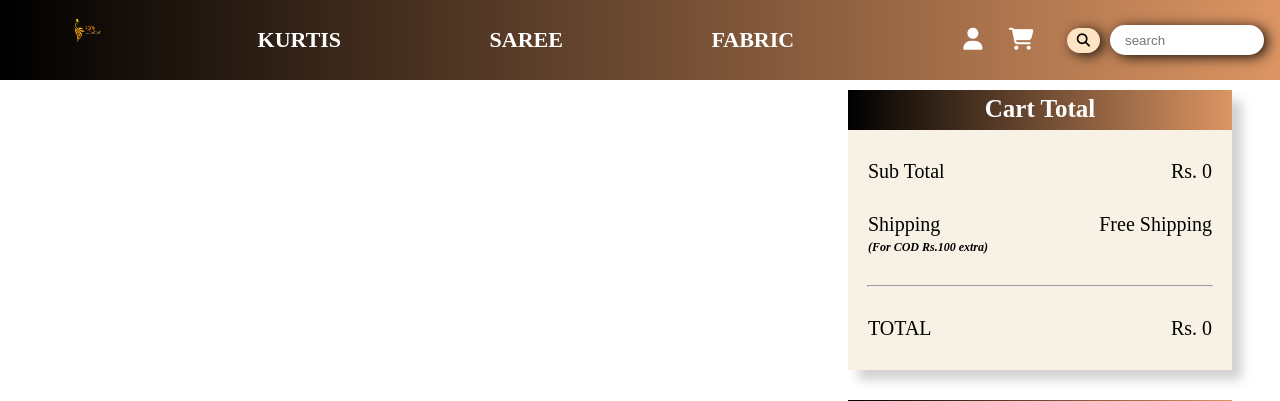
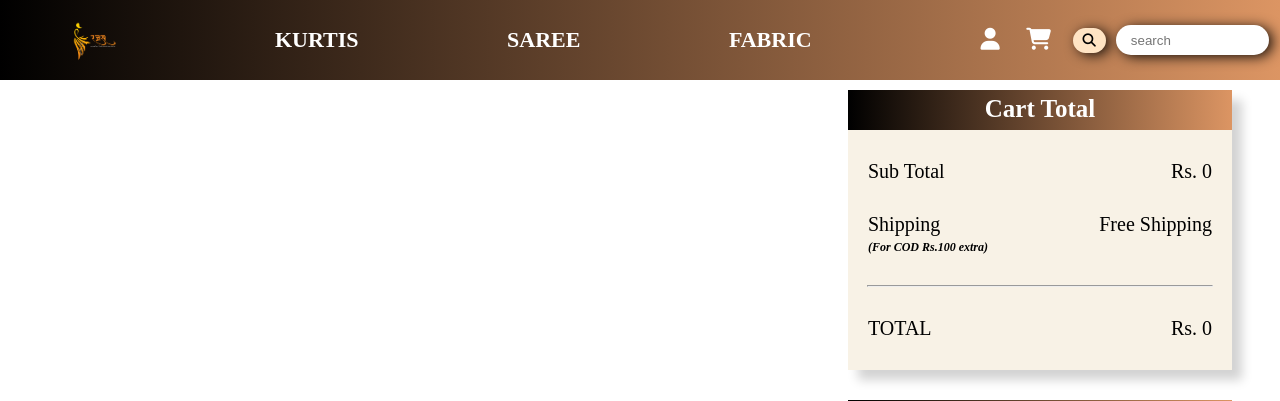
Before and after one commit to MayankBaral/Rajaschikan, a Django app: page /check_out/ in a window 1280 px wide. Shown: the top 401 px of the page. Run offline with Django 4.2, Linux system fonts and the light colour scheme; the visitor is signed in with stand-in values (Sample User, id 1); some libraries are stand-ins or nearby versions; some web fonts are replaced.

Commit message:
image change

```diff
--- a/homepage/static/homepage/nav.css
+++ b/homepage/static/homepage/nav.css
@@ -19,7 +19,7 @@
     transition: all 0.3s ease-in-out !important;
 }
 .rajas{
-    width: 80px;
+    width: 115px;
     height: 100%;
     position: relative;
     left: 3%;
```
Also changed, not shown: static/homepage/images/rajaslogo.png.
